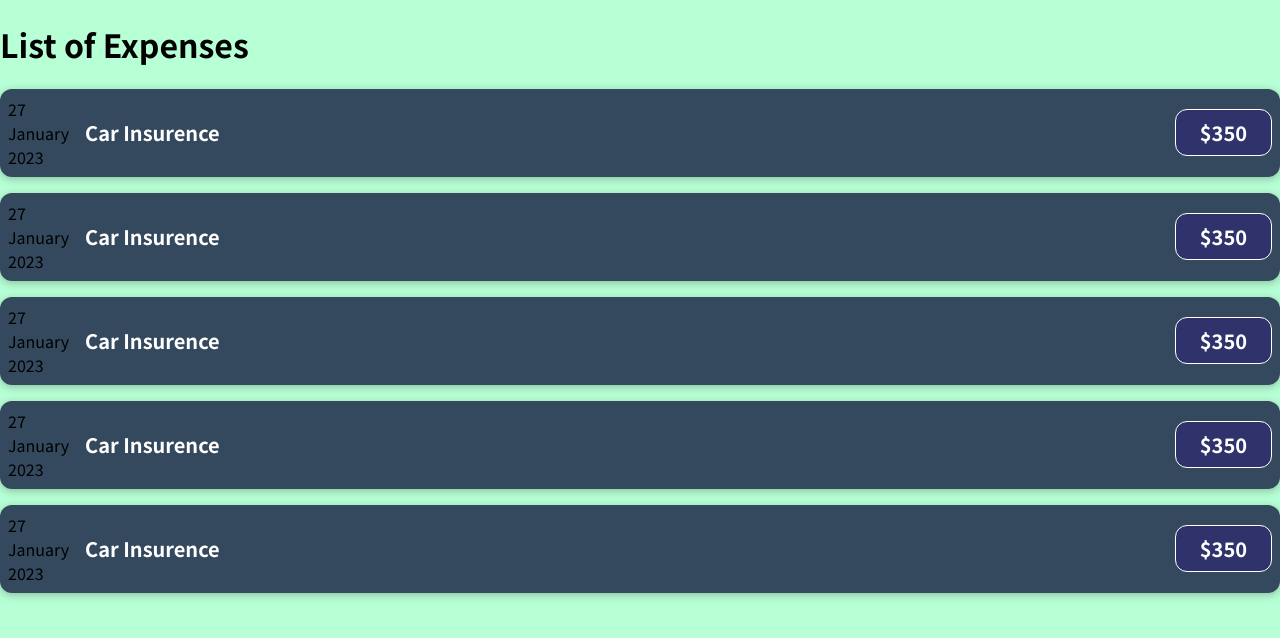
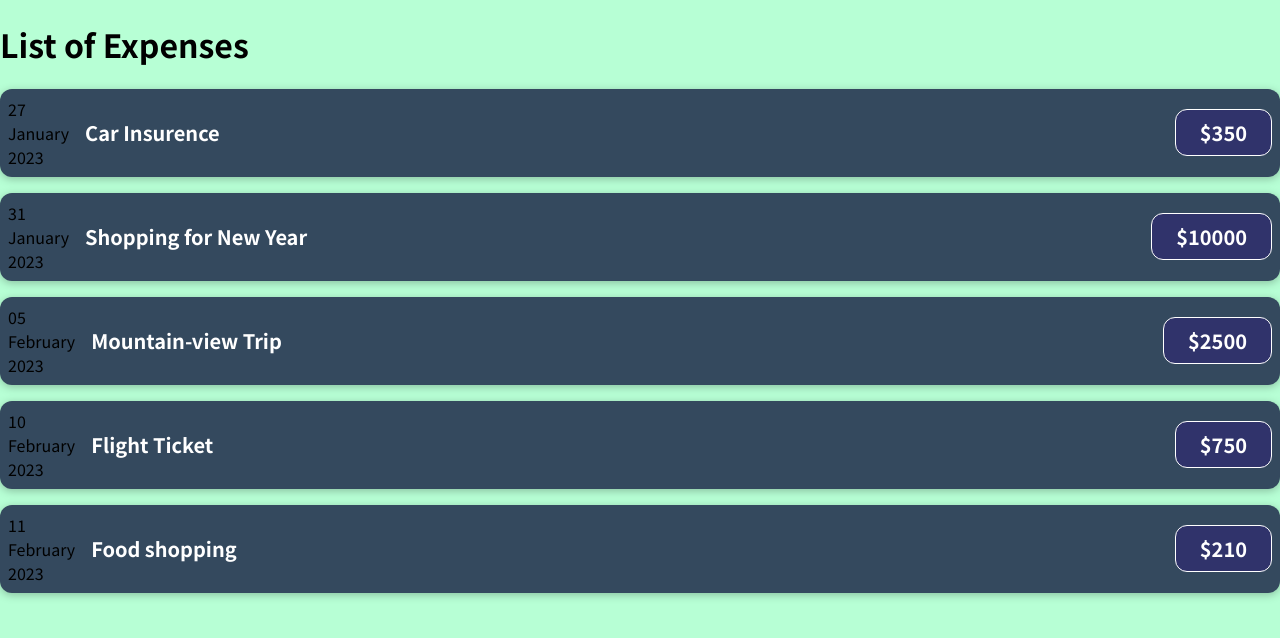
Before and after one commit to Harsh-Thanki/Expense_tracker_react, a JavaScript app: page / in a window 1280 px wide. Shown: the top 638 px of the page. Built offline with nearby package versions, Linux system fonts and the light colour scheme.

Commit message:
an  array of objects added.

```diff
--- a/src/App.js
+++ b/src/App.js
@@ -2,18 +2,47 @@ import ExpenseItem from "./components/ExpenseItem";
 
 function App() {
 
-  let expenseDate = new Date(2022, 12, 27);
-  let expenseTitle = "Car Insurence";
-  let expenseAmount = 350;
+  let expenses = [
+    {
+      id: 'e1',
+      date : new Date(2022, 12, 27),
+      title: 'Car Insurence',
+      amount: 350
+    },
+    {
+      id: 'e2',
+      date : new Date(2022, 12, 31),
+      title: 'Shopping for New Year',
+      amount: 10000
+    },
+    {
+      id: 'e3',
+      date : new Date(2023, 1, 5),
+      title: 'Mountain-view Trip',
+      amount: 2500
+    },
+    {
+      id: 'e4',
+      date : new Date(2023, 1, 10),
+      title: 'Flight Ticket',
+      amount: 750
+    },
+    {
+      id: 'e5',
+      date : new Date(2023, 1, 11),
+      title: 'Food shopping',
+      amount: 210
+    }
+  ];
 
   return (
     <div>
       <h1>List of Expenses</h1>
-      <ExpenseItem date={expenseDate} title={expenseTitle} amount={expenseAmount}/>
-      <ExpenseItem date={expenseDate} title={expenseTitle} amount={expenseAmount}/>
-      <ExpenseItem date={expenseDate} title={expenseTitle} amount={expenseAmount}/>
-      <ExpenseItem date={expenseDate} title={expenseTitle} amount={expenseAmount}/>
-      <ExpenseItem date={expenseDate} title={expenseTitle} amount={expenseAmount}/>
+      <ExpenseItem date={expenses[0].date} title={expenses[0].title} amount={expenses[0].amount}/>
+      <ExpenseItem date={expenses[1].date} title={expenses[1].title} amount={expenses[1].amount}/>
+      <ExpenseItem date={expenses[2].date} title={expenses[2].title} amount={expenses[2].amount}/>
+      <ExpenseItem date={expenses[3].date} title={expenses[3].title} amount={expenses[3].amount}/>
+      <ExpenseItem date={expenses[4].date} title={expenses[4].title} amount={expenses[4].amount}/>
     </div>
   );
 }
```
